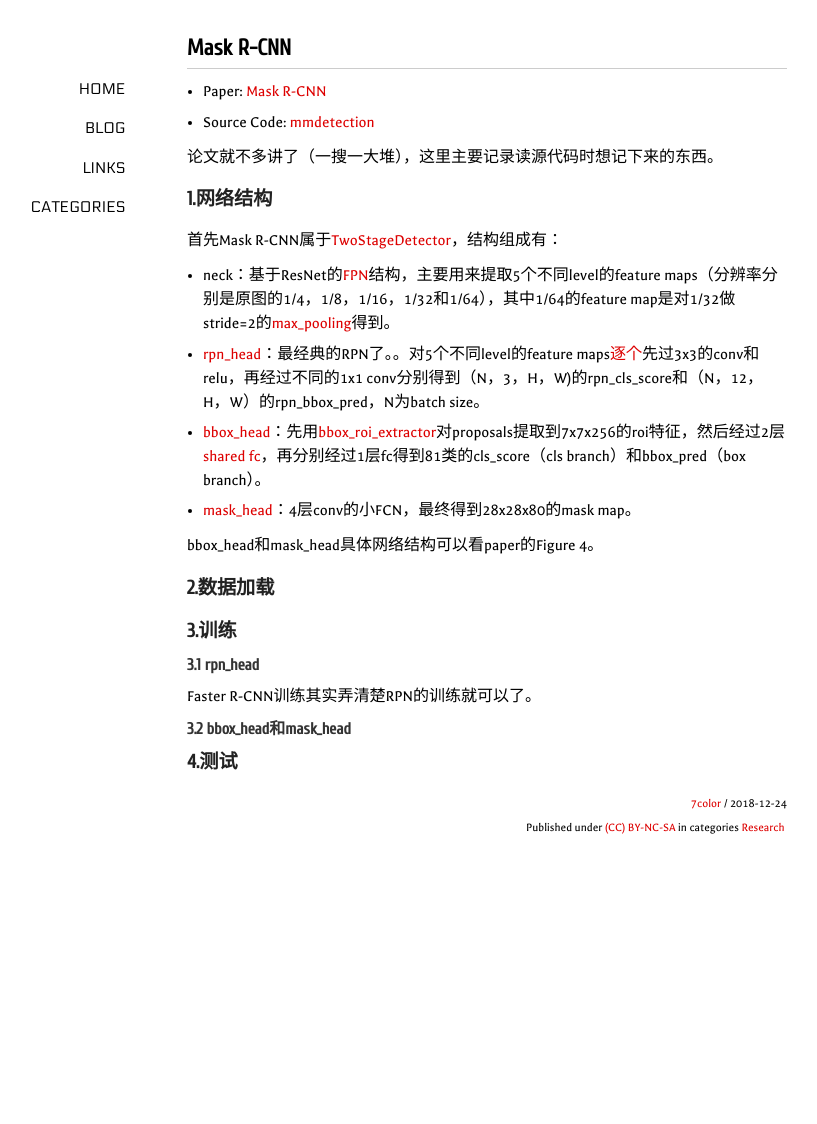
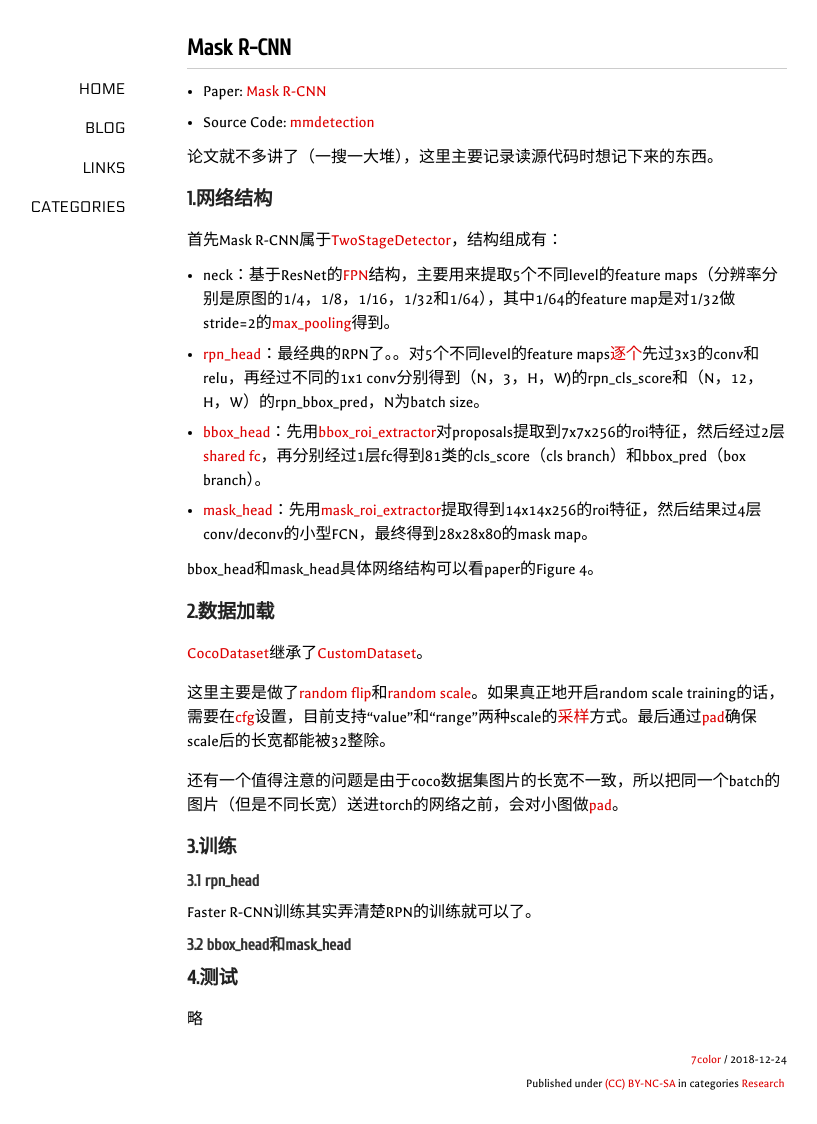
Before and after one commit to 7color94/7color94.github.io, a Jekyll site: the page built from _posts/2018-12-24-mask-rcnn.md, in a window 1280 px wide. Shown: the whole page, without its empty margins (153-970 px from the left). Built offline with Jekyll 4.4.1, drawn with Linux system fonts in a browser that asks for light colours; nearby versions of some CDN libraries; comment, search, counter and statistics services are not loaded; before the commit the page ends 900 px from its top, so only the background shows below that.

Commit message:
mask r-cnn

```diff
--- a/_posts/2018-12-24-mask-rcnn.md
+++ b/_posts/2018-12-24-mask-rcnn.md
@@ -17,13 +17,17 @@ categories:
 - neck：基于ResNet的[FPN](https://github.com/open-mmlab/mmdetection/blob/master/mmdet/models/necks/fpn.py#L7)结构，主要用来提取5个不同level的feature maps（分辨率分别是原图的1/4，1/8，1/16，1/32和1/64），其中1/64的feature map是对1/32做stride=2的[max_pooling](https://github.com/open-mmlab/mmdetection/blob/master/mmdet/models/necks/fpn.py#L118)得到。
 - [rpn_head](https://github.com/open-mmlab/mmdetection/blob/master/mmdet/models/rpn_heads/rpn_head.py)：最经典的RPN了。。对5个不同level的feature maps[逐个](https://github.com/open-mmlab/mmdetection/blob/master/mmdet/models/rpn_heads/rpn_head.py#L82)先过3x3的conv和relu，再经过不同的1x1 conv分别得到（N，3，H，W)的rpn_cls_score和（N，12，H，W）的rpn_bbox_pred，N为batch size。
 - [bbox_head](https://github.com/open-mmlab/mmdetection/blob/master/mmdet/models/bbox_heads/convfc_bbox_head.py)：先用[bbox_roi_extractor](https://github.com/open-mmlab/mmdetection/blob/master/mmdet/models/detectors/two_stage.py#L36)对proposals提取到7x7x256的roi特征，然后经过2层[shared fc](https://github.com/open-mmlab/mmdetection/blob/master/mmdet/models/bbox_heads/convfc_bbox_head.py#L139)，再分别经过1层fc得到81类的cls_score（cls branch）和bbox_pred（box branch）。
-- [mask_head](https://github.com/open-mmlab/mmdetection/blob/master/mmdet/models/bbox_heads/convfc_bbox_head.py)：4层conv的小FCN，最终得到28x28x80的mask map。
+- [mask_head](https://github.com/open-mmlab/mmdetection/blob/master/mmdet/models/bbox_heads/convfc_bbox_head.py)：先用[mask_roi_extractor](https://github.com/open-mmlab/mmdetection/blob/master/mmdet/models/detectors/two_stage.py#L41)提取得到14x14x256的roi特征，然后结果过4层conv/deconv的小型FCN，最终得到28x28x80的mask map。
 
 bbox_head和mask_head具体网络结构可以看paper的Figure 4。
 
 ### 2.数据加载
 
+[CocoDataset](https://github.com/open-mmlab/mmdetection/blob/master/mmdet/datasets/coco.py)继承了[CustomDataset](https://github.com/open-mmlab/mmdetection/blob/master/mmdet/datasets/custom.py)。
 
+这里主要是做了[random flip](https://github.com/open-mmlab/mmdetection/blob/master/mmdet/datasets/custom.py#L198)和[random scale](https://github.com/open-mmlab/mmdetection/blob/master/mmdet/datasets/custom.py#L199)。如果真正地开启random scale training的话，需要在[cfg](https://github.com/open-mmlab/mmdetection/blob/master/configs/mask_rcnn_r50_fpn_1x.py#L113)设置，目前支持“value”和“range”两种scale的[采样](https://github.com/open-mmlab/mmdetection/blob/master/mmdet/datasets/utils.py#L36)方式。最后通过[pad](https://github.com/open-mmlab/mmdetection/blob/master/mmdet/datasets/transforms.py#L40)确保scale后的长宽都能被32整除。
+
+还有一个值得注意的问题是由于coco数据集图片的长宽不一致，所以把同一个batch的图片（但是不同长宽）送进torch的网络之前，会对小图做[pad](https://github.com/open-mmlab/mmcv/blob/master/mmcv/parallel/data_container.py#L18)。
 
 ### 3.训练
 
@@ -36,3 +40,5 @@ Faster R-CNN训练其实弄清楚RPN的训练就可以了。
 
 
 ### 4.测试
+
+略
```
